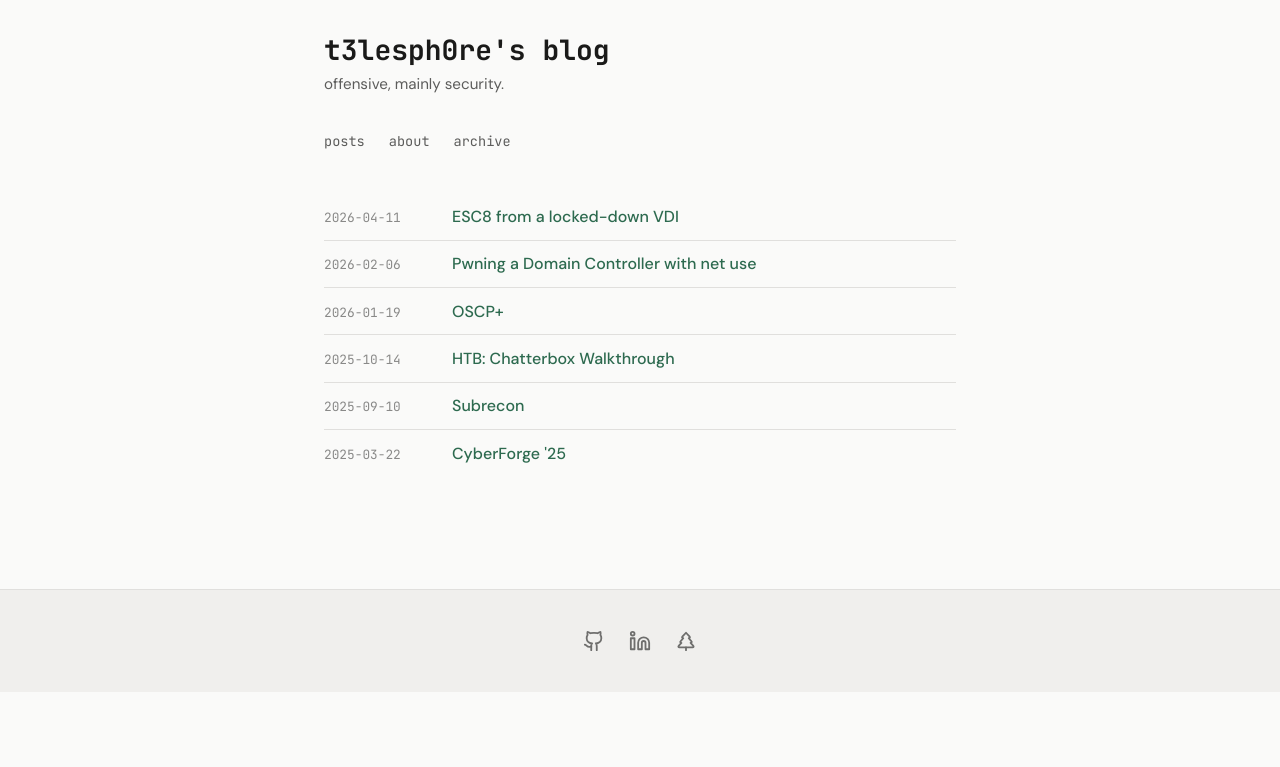
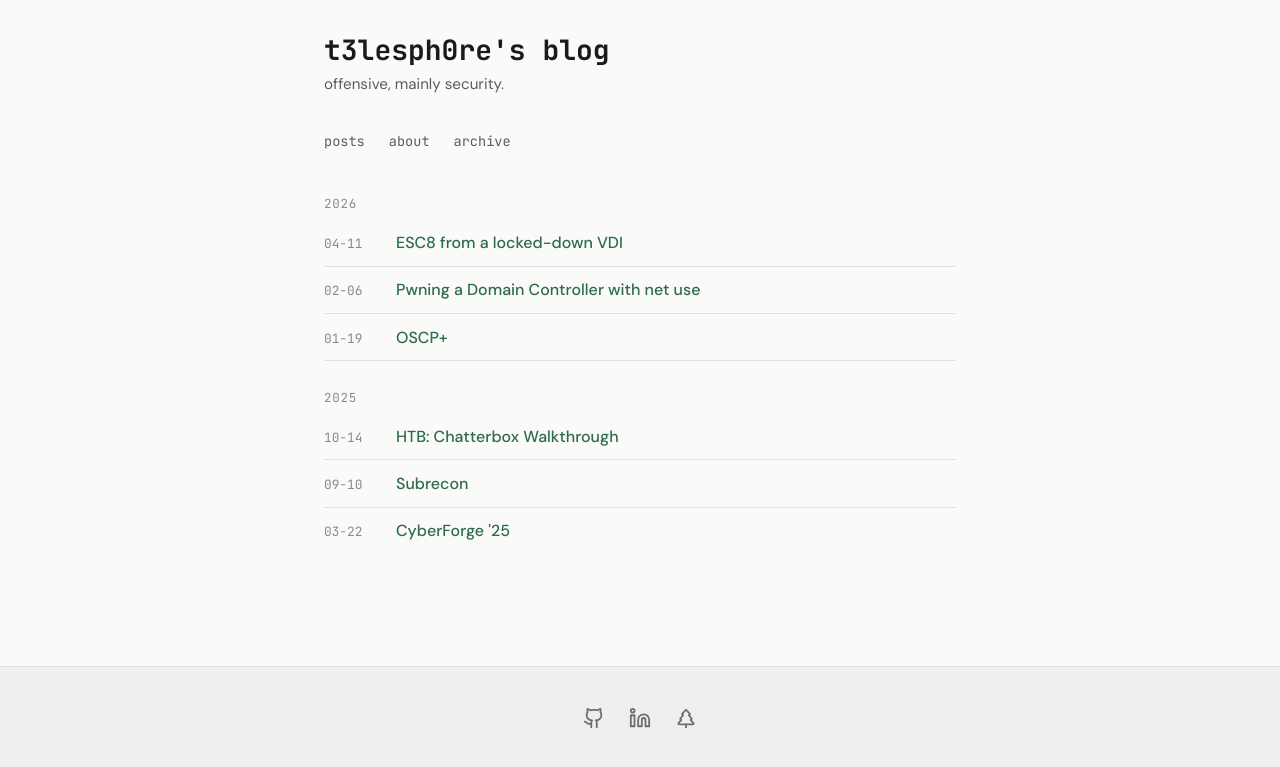
Before and after one commit to t3lesph0re/t3lesph0re.github.io, a Jekyll site: the page built from index.html, in a window 1280 px wide. Shown: the top 767 px of the page. Built offline with Jekyll 4.4.1, drawn with Linux system fonts in a browser that asks for light colours.

Commit message:
year-grouped index, hover anchors on post headings

```diff
--- a/assets/css/custom.css
+++ b/assets/css/custom.css
@@ -123,7 +123,7 @@ h3 { font-size: 1.1rem; font-weight: 500; }
   color: var(--text);
   opacity: 0.5;
   flex-shrink: 0;
-  width: 7rem;
+  width: 3.5rem;
 }
 .post-list .post-link {
   font-weight: 500;
@@ -622,3 +622,46 @@ code,
 .lightbox.is-open img {
   transform: scale(1);
 }
+
+/* ===== Index year headers ===== */
+.post-list .post-year {
+  font-family: 'JetBrains Mono', monospace;
+  font-size: 0.78rem;
+  letter-spacing: 0.06em;
+  color: var(--text);
+  opacity: 0.5;
+  border-bottom: none;
+  padding: 1.6rem 0 0.3rem;
+}
+.post-list .post-year:first-child {
+  padding-top: 0;
+}
+
+/* ===== Heading anchors (post pages only) =====
+   The clickable # sits in the left gutter and only appears on hover.
+   IDs come from kramdown's auto_ids, so deep links work regardless. */
+.post article h2,
+.post article h3 {
+  position: relative;
+}
+.post article .header-anchor {
+  position: absolute;
+  left: -1.15rem;
+  opacity: 0;
+  color: var(--accent);
+  font-weight: 400;
+  text-decoration: none;
+  transition: opacity 0.15s ease;
+}
+.post article h2:hover .header-anchor,
+.post article h3:hover .header-anchor,
+.post article .header-anchor:focus {
+  opacity: 0.55;
+}
+.post article .header-anchor:hover {
+  opacity: 1;
+  text-decoration: none;
+}
+@media (max-width: 600px) {
+  .post article .header-anchor { display: none; }
+}
--- a/index.html
+++ b/index.html
@@ -17,9 +17,15 @@ title: Home
 </nav>
 
 <ul class="post-list">
+  {% assign current_year = "" %}
   {% for post in site.posts %}
+    {% assign post_year = post.date | date: "%Y" %}
+    {% if post_year != current_year %}
+      {% assign current_year = post_year %}
+      <li class="post-year">{{ post_year }}</li>
+    {% endif %}
     <li>
-      <span class="post-date">{{ post.date | date: "%Y-%m-%d" }}</span>
+      <span class="post-date">{{ post.date | date: "%m-%d" }}</span>
       <a class="post-link" href="{{ post.url | relative_url }}">{{ post.title }}</a>
     </li>
   {% endfor %}
```
Also changed, not shown: _layouts/post.html (+22 -4 lines).
